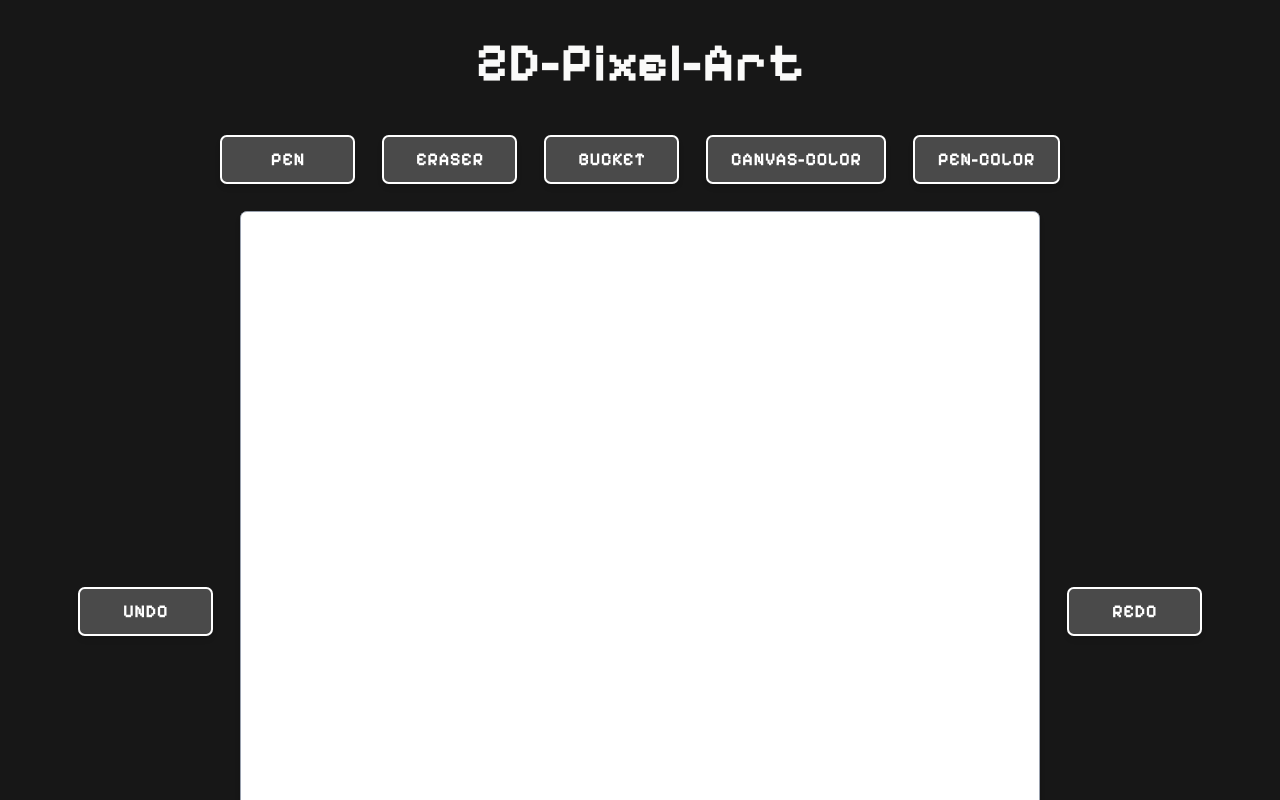
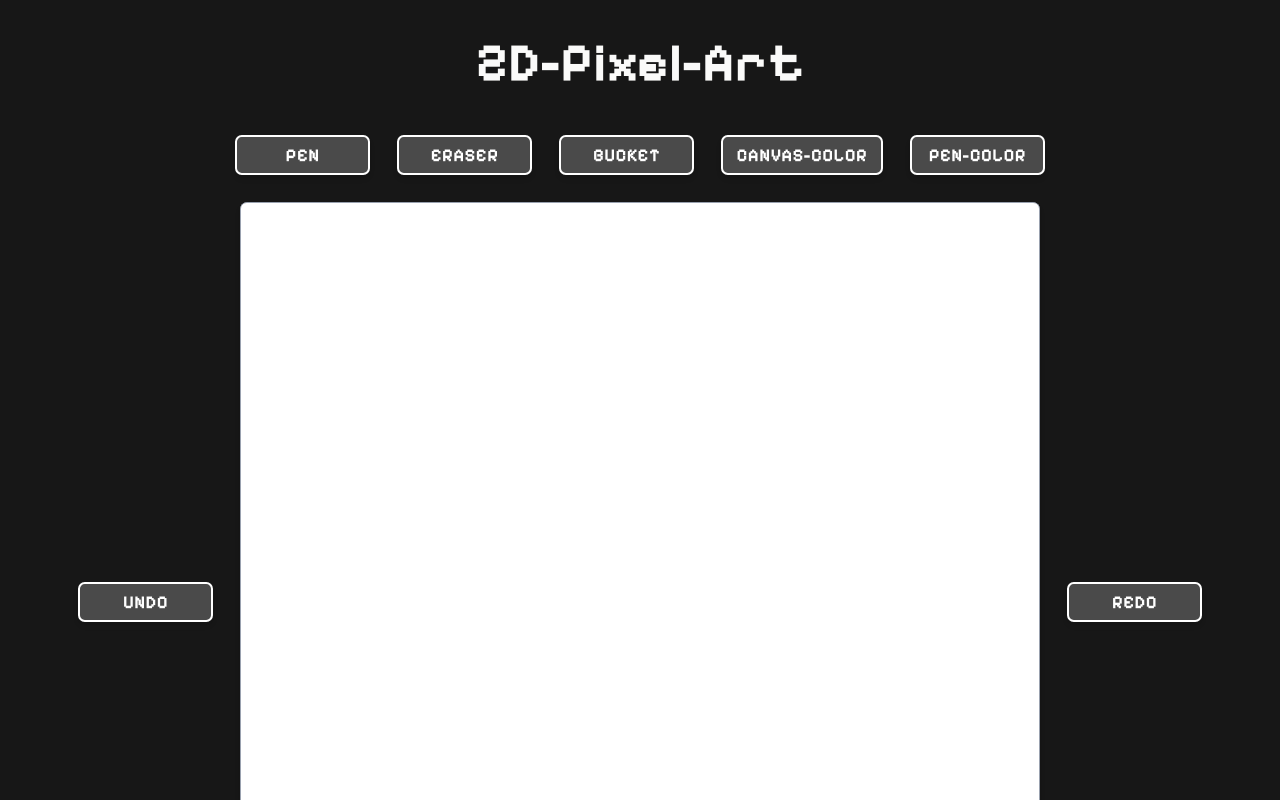
Before and after one commit to mjollnir03/2D-Pixel-Art, a React (Vite) app in the folder main/: page / in a window 1280 px wide. Shown: the top 800 px of the page. Built offline with nearby package versions, Linux system fonts and the light colour scheme.

Commit message:
Update button sizing

```diff
--- a/main/src/components/Button.tsx
+++ b/main/src/components/Button.tsx
@@ -15,12 +15,13 @@ export default function Button({
     <button
       onClick={onClick}
       className={[
-        "border-2 border-white bg-[#4a4a4a] text-white uppercase font-bold tracking-wide",
-        "rounded-md shadow-md transition-colors duration-200",
-        "hover:bg-white hover:text-black",
-        "min-w-[7.5rem]",
-        "py-2 px-5",
-        className,
+      "border-2 border-white bg-[#4a4a4a] text-white uppercase font-bold tracking-wide",
+      "rounded-md shadow-md transition-colors duration-200",
+      "hover:bg-white hover:text-black",
+      "min-w-[7.5rem]",
+      "py-0.5 px-1 md:py-0.5 md:px-2 xl:py-1 xl:px-3 2xl:py-1.5 2xl:px-4",
+      "text-xs md:text-sm xl:text-base 2xl:text-lg",
+      className,
       ].join(" ")}
     >
       {children}
```
